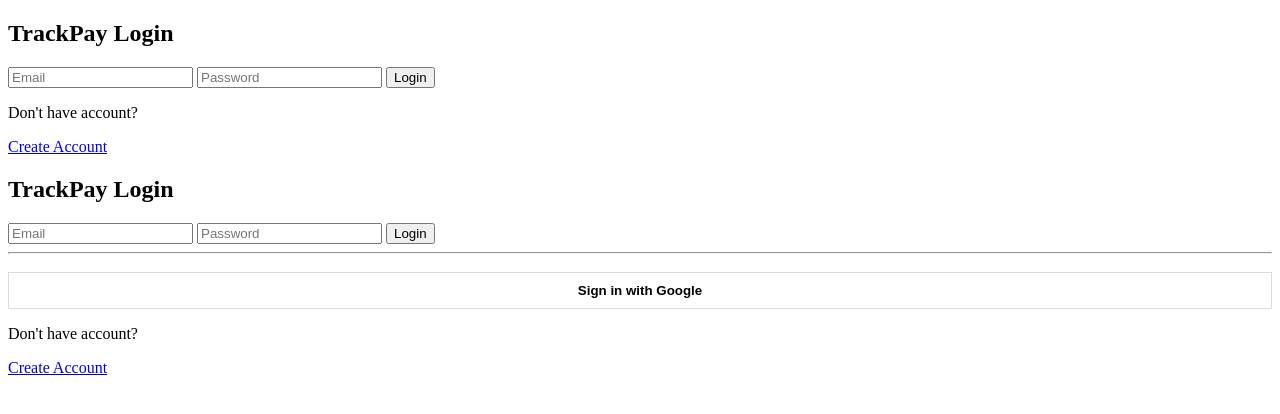
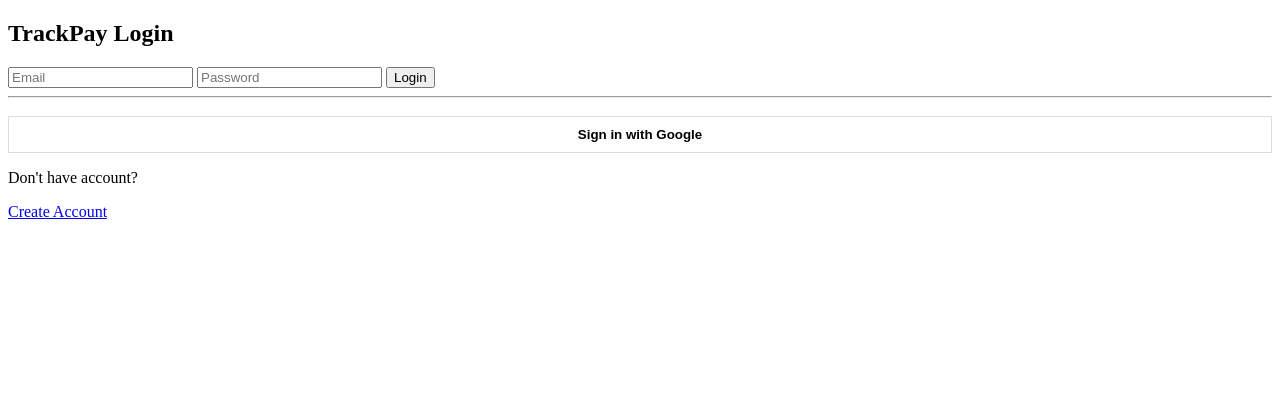
Before and after one commit to nguyen2007/Trackpay, a plain HTML site: page login.html in a window 1280 px wide. Drawn offline with Linux system fonts and the light colour scheme; files that its build step writes are made by us from their sources; no server answers.

Commit message:
Update login.html

```diff
--- a/login.html
+++ b/login.html
@@ -6,20 +6,6 @@
 </head>
 
 <body>
-
-<div class="auth-container">
-
-<h2>TrackPay Login</h2>
-
-<input type="email" id="email" placeholder="Email">
-<input type="password" id="password" placeholder="Password">
-
-<button onclick="login()">Login</button>
-
-<p>Don't have account?</p>
-<a href="signup.html">Create Account</a>
-
-</div>
 
 <script type="module" src="auth.js"></script>
 
```
